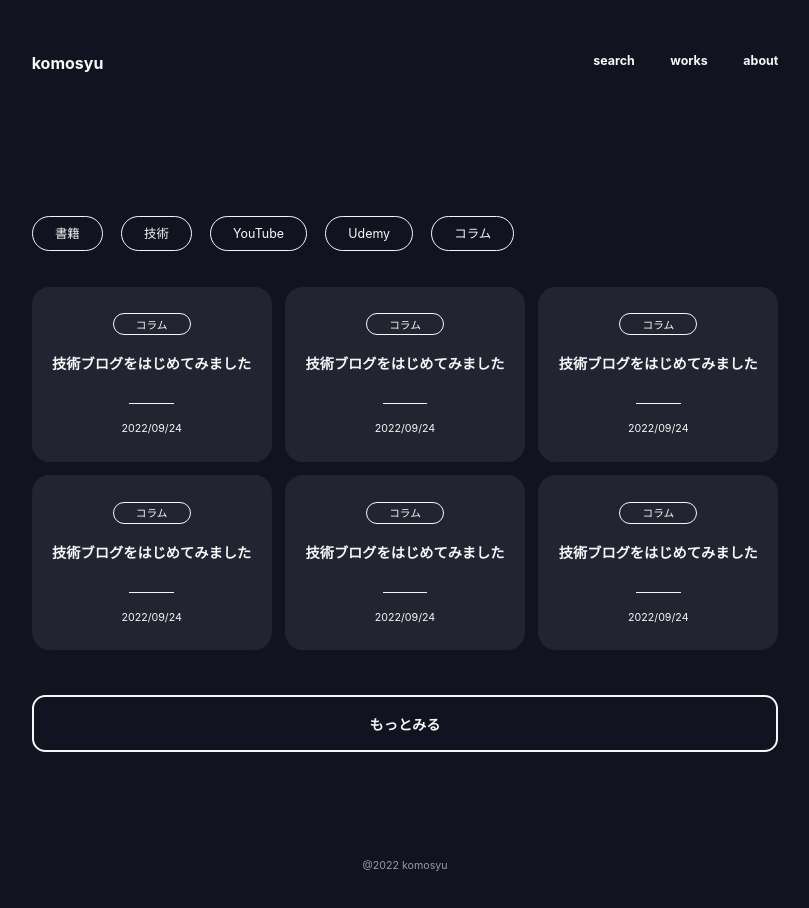
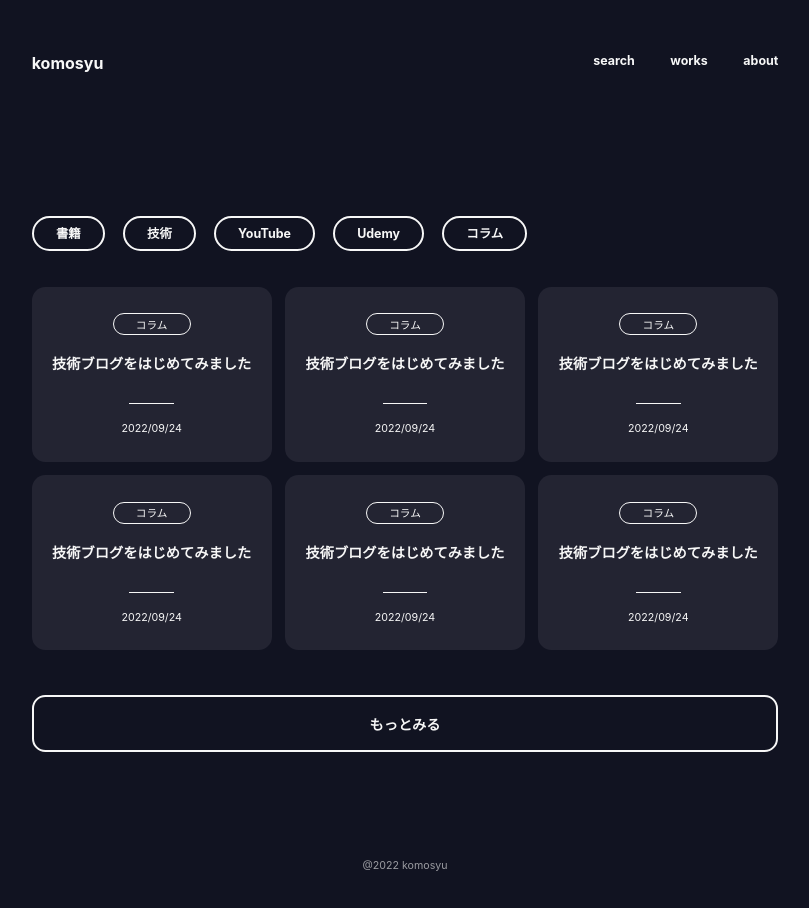
Before and after one commit to komosyu4649/komosyu, a Next.js app: page / in a window 1280 px wide. Shown: the whole page, without its empty margins (235-1044 px from the left). Built offline with nearby package versions, Linux system fonts and the light colour scheme.

Commit message:
update: top post pc

```diff
--- a/comoponents/PostCategories.tsx
+++ b/comoponents/PostCategories.tsx
@@ -22,7 +22,7 @@ const PostCategories = () => {
     <div className={style.container}>
       <ul className={style.list}>
         {categories.map((category) => (
-          <li className={style.item}>
+          <li className={style.item} key={category.item}>
             <a href={category.item} className={style.itemLink}>
               {category.item}
             </a>
--- a/comoponents/PostItem.tsx
+++ b/comoponents/PostItem.tsx
@@ -36,7 +36,7 @@ const PostItem = () => {
   return (
     <>
       {items.map((item) => (
-        <li className={style.item}>
+        <li className={style.item} key={item.title}>
           <a href="" className={style.itemLink}>
             <span className={style.itemLinkCategory}>{item.category}</span>
             <p className={style.itemLinkTitle}>{item.title}</p>
--- a/styles/PostCategories.module.scss
+++ b/styles/PostCategories.module.scss
@@ -15,9 +15,9 @@
   align-items: center;
   min-height: 4rem;
   padding: 0.5rem 2.5rem;
-  //   border: 2px solid var.$white;
-  border: 1px solid var.$white;
+  border: 2px solid var.$white;
+  //   border: 1px solid var.$white;
   font-size: 1.4rem;
-  //   font-weight: bold;
+  font-weight: bold;
   border-radius: 2.5rem;
 }
--- a/styles/PostItem.module.scss
+++ b/styles/PostItem.module.scss
@@ -2,7 +2,8 @@
 
 .item {
   background-color: var.$purple_week;
-  border-radius: 2rem;
+  //   border-radius: 2rem;
+  border-radius: 1.5rem;
 }
 .itemLink {
   display: flex;
@@ -43,3 +44,40 @@
   font-size: 1.2rem;
   //   font-weight: bold;
 }
+
+// row mode
+
+// .item {
+//   background-color: var.$purple_week;
+//   border-radius: 1.5rem;
+// }
+// .itemLink {
+//   position: relative;
+//   display: block;
+//   padding: 2rem 2rem 3rem;
+// }
+// .itemLinkCategory {
+//   display: inline-flex;
+//   justify-content: center;
+//   align-items: center;
+//   min-height: 2.5rem;
+//   padding: 0.25rem 2.5rem;
+//   font-size: 1.2rem;
+//   //   font-weight: bold;
+//   //   border: 2px solid var.$white;
+//   border: 1px solid var.$white;
+//   border-radius: 1.5rem;
+// }
+// .itemLinkTitle {
+//   // margin-top: 2rem;
+//   margin-top: 1.5rem;
+//   font-size: 1.6rem;
+//   font-weight: bold;
+// }
+// .itemLinkTime {
+//   position: absolute;
+//   top: 2rem;
+//   right: 2rem;
+//   font-size: 1.2rem;
+//   opacity: 0.6;
+// }
```
Also changed, not shown: styles/PostsList.module.scss (+8 -0 lines).
